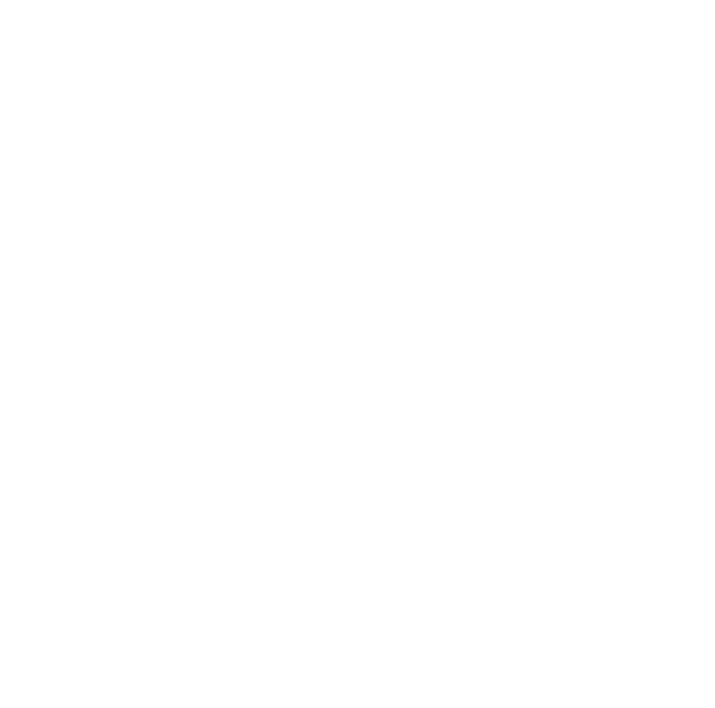
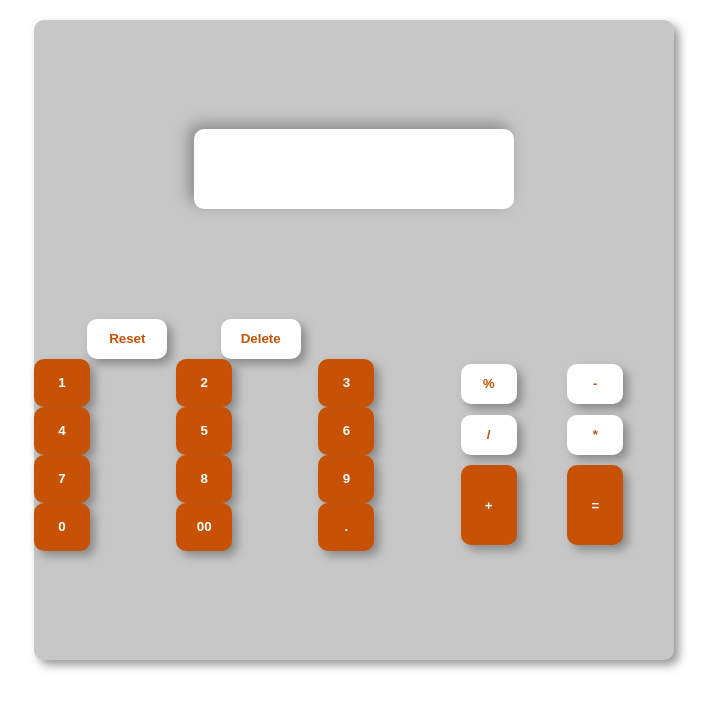
Before and after one commit to lavibia/calculator, a plain HTML site: page index.html in a window 1280 px wide. Shown: the whole page, without its empty margins (286-1001 px from the left). Drawn offline with Linux system fonts and the light colour scheme.

Commit message:
Basic design

```diff
--- a/index.html
+++ b/index.html
@@ -1,12 +1,88 @@
 <!DOCTYPE html>
 <html lang="en">
+
 <head>
     <meta charset="UTF-8">
     <meta http-equiv="X-UA-Compatible" content="IE=edge">
     <meta name="viewport" content="width=device-width, initial-scale=1.0">
+    <link rel="stylesheet" href="styles.css">
+    <script src="script.js" defer></script>
     <title>Document</title>
 </head>
+
 <body>
+    <div class="container border shadow">
+        <div id="result" class="border innerShadow bgwhite">
+
+        </div>
+
+        <div class="keypad">
+            <div id="alter">
+                <div><button class="border shadow bgwhite btnWide">Reset</button></div>
+                <div><button class="border shadow bgwhite btnWide">Delete</button></div>
+            </div>
+            <div class="calcKeys">
+                <div id="numPad">
+                    <div class="numbers">
+                        <button class="border shadow btnMedium bgorange">1</button>
+                    </div>
+                    <div class="numbers">
+                        <button class="border shadow btnMedium bgorange">2</button>
+                    </div>
+                    <div class="numbers">
+                        <button class="border shadow btnMedium bgorange">3</button>
+                    </div>
+                    <div class="numbers">
+                        <button class="border shadow btnMedium bgorange">4</button>
+                    </div>
+                    <div class="numbers">
+                        <button class="border shadow btnMedium bgorange">5</button>
+                    </div>
+                    <div class="numbers">
+                        <button class="border shadow btnMedium bgorange">6</button>
+                    </div>
+                    <div class="numbers">
+                        <button class="border shadow btnMedium bgorange">7</button>
+                    </div>
+                    <div class="numbers">
+                        <button class="border shadow btnMedium bgorange">8</button>
+                    </div>
+                    <div class="numbers">
+                        <button class="border shadow btnMedium bgorange">9</button>
+                    </div>
+                    <div class="numbers">
+                        <button class="border shadow btnMedium bgorange">0</button>
+                    </div>
+                    <div class="numbers">
+                        <button class="border shadow btnMedium bgorange">00</button>
+                    </div>
+                    <div class="numbers">
+                        <button class="border shadow btnMedium bgorange">.</button>
+                    </div>
+                </div>
+                <div id="oprPad">
+                    <div class="numbers">
+                        <button class="border shadow btnSmall bgwhite">%</button>
+                    </div>
+                    <div class="numbers">
+                        <button class="border shadow btnSmall bgwhite">-</button>
+                    </div>
+                    <div class="numbers">
+                        <button class="border shadow btnSmall bgwhite">/</button>
+                    </div>
+                    <div class="numbers">
+                        <button class="border shadow btnSmall bgwhite">*</button>
+                    </div>
+                    <div class="numbers">
+                        <button class="border shadow btnTall bgorange">+</button>
+                    </div>
+                    <div class="numbers">
+                        <button class="border shadow btnTall bgorange">=</button>
+                    </div>
+                </div>
+            </div>
+        </div>
+    </div>
 
     <!-- Here are some use cases (abilities your project needs to have):
 
@@ -39,4 +115,5 @@
 Add a “backspace” button, so the user can undo if they click the wrong number.
 Add keyboard support! You might run into an issue where keys such as (/) might cause you some trouble. Read the MDN documentation for event.preventDefault to help solve this problem. -->
 </body>
+
 </html>
--- /dev/null
+++ b/styles.css
@@ -0,0 +1,106 @@
+*{
+    margin: 0px;
+    box-sizing: border-box;
+}
+.container{
+    margin: 20px auto;
+    display: flex;
+    flex-direction: column;
+    align-items: center;
+    justify-content: space-evenly;
+    height: 80vh;
+    width: 50vw;
+    background-color: rgb(199, 199, 199);
+}
+#result{
+    height: 10vh;
+    width: 40vh;
+}
+#alter{
+    width: 40vh;
+    display: flex;
+    align-items: center;
+    justify-content: space-evenly;
+}
+.keypad{
+    display: flex;
+    flex-direction: column;
+}
+.calcKeys{
+    display: flex;
+    flex-direction: row;
+}
+#numPad{
+    display: flex;
+    justify-content: space-around;
+    align-items: center;
+    flex-direction: row;
+    flex-wrap: wrap;
+}
+#numPad >div{
+    flex-grow: 1;
+    width: 33%;
+
+}
+#oprPad{
+    display: flex;
+    justify-content: space-around;
+    align-items: center;
+    flex-direction: row;
+    flex-wrap: wrap;
+}
+#oprPad >div{
+    flex-grow: 1;
+    width: 49%;
+}
+
+button{
+    text-align: center;
+    border: none;
+    font-weight: bold;
+}
+
+.border{
+    border-radius: 10px;
+}
+.shadow{
+    box-shadow: 5px 5px 10px rgba(117, 116, 116, 0.747);
+}
+.innerShadow{
+    box-shadow: -5px -5px 15px rgba(117, 116, 116, 0.747); ;
+}
+.bgorange{
+    background-color: #c75205;
+    color: white;
+}
+.btnWide{
+    width: 10vh;
+    height: 5vh;
+}
+.btnSmall{
+    height: 5vh;
+    width: 7vh;
+}
+.btnMedium{
+    height: 6vh;
+    width:7vh;
+}
+.btnTall{
+    height: 10vh;
+    width: 7vh;
+}
+.bgwhite{
+    background-color: white;
+    color: #c75205;
+}
+#keyboard{
+    display: flex;
+
+}
+#keyboard >div{
+    width: 50px;
+    height: 50px;
+    border: 1px solid orangered;
+    border-radius: 10px;
+
+}
```
Also changed, not shown: stye.css (deleted).
